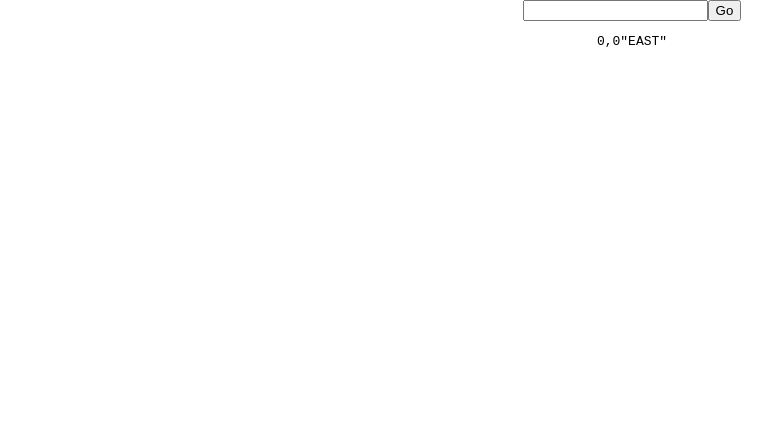
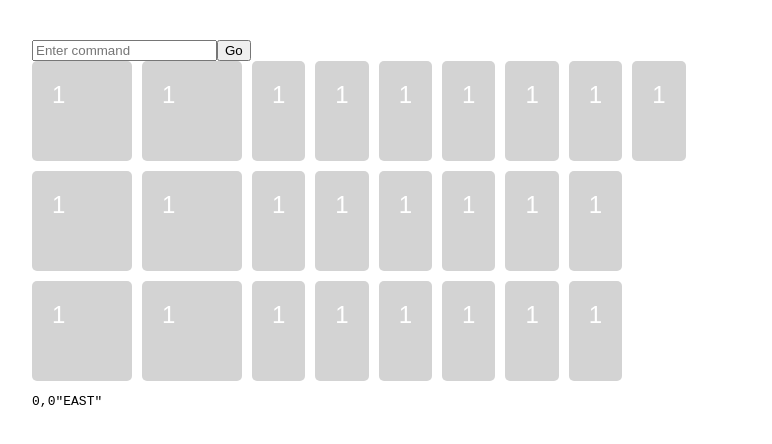
Before and after one commit to dimitri-a/turtle_test, a React (Create React App) app: page / in a window 1280 px wide. Shown: the top 444 px of the page, without its empty margins (8-780 px from the left). Built offline with nearby package versions, Linux system fonts and the light colour scheme.

Commit message:
creating grid

```diff
--- a/src/App.css
+++ b/src/App.css
@@ -1,28 +1,23 @@
-.App {
-  text-align: center;
+
+body {
+  margin: 40px;
 }
 
-.App-logo {
-  animation: App-logo-spin infinite 20s linear;
-  height: 80px;
+.box {
+  background-color: lightgrey;
+  color: #fff;
+  border-radius: 5px;
+  padding: 20px;
+  font-size: 150%;
 }
 
-.App-header {
-  background-color: #222;
-  height: 150px;
-  padding: 20px;
-  color: white;
+
+
+.wrapper {
+  width: 600px;
+  display: grid;
+  grid-gap: 10px;
+  grid-template-columns: repeat(2, 100px);
+  grid-template-rows: 100px 100px 100px;
+  grid-auto-flow: column;
 }
-
-.App-title {
-  font-size: 1.5em;
-}
-
-.App-intro {
-  font-size: large;
-}
-
-@keyframes App-logo-spin {
-  from { transform: rotate(0deg); }
-  to { transform: rotate(360deg); }
-}
--- /dev/null
+++ b/src/components/Box.js
@@ -0,0 +1,19 @@
+import React, {Component} from 'react';
+
+export default class Box extends Component {
+    render() {
+
+        var indents = [];
+        for (var i = 0; i < 25; i++) {
+            indents.push(<div className="box box1">1</div>);
+        }
+        console.log('indents=',indents);
+        return (
+            <div className="wrapper">
+            {indents}
+            </div>
+        )
+    }
+
+
+}
--- a/src/components/Grid.js
+++ b/src/components/Grid.js
@@ -1,4 +1,5 @@
 import React, {Component} from 'react';
+import Box from './Box';
 
 class Grid extends Component {
 
@@ -13,12 +14,13 @@ class Grid extends Component {
         return (
             <div className="Grid">
 
-                <input id='val' type='text'/>
+                <input id='val' type='text' placeholder="Enter command"/>
+
                 <button onClick={this.props.process}>Go</button>
 
 
-
-                  <pre>
+                <Box></Box>
+                <pre>
                     {JSON.stringify(this.props.x, null, 2)},
                     {JSON.stringify(this.props.y, null, 2)}
                     {JSON.stringify(this.props.facing, null, 2)}
```
